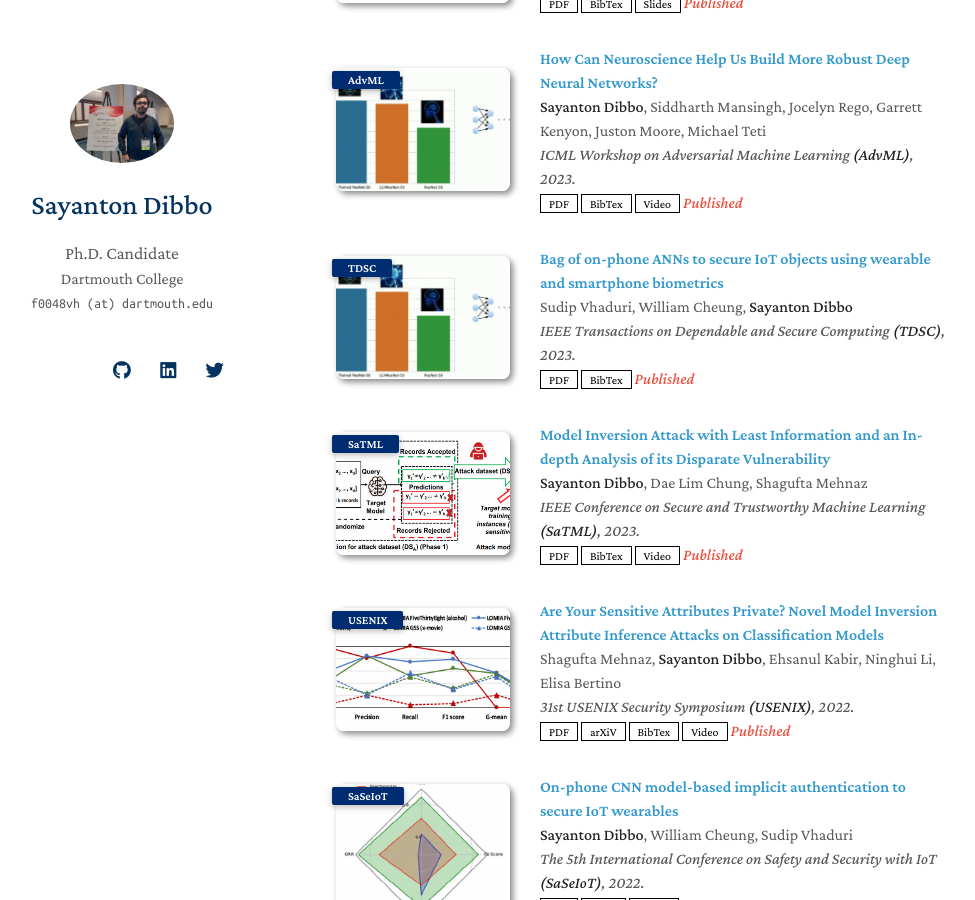
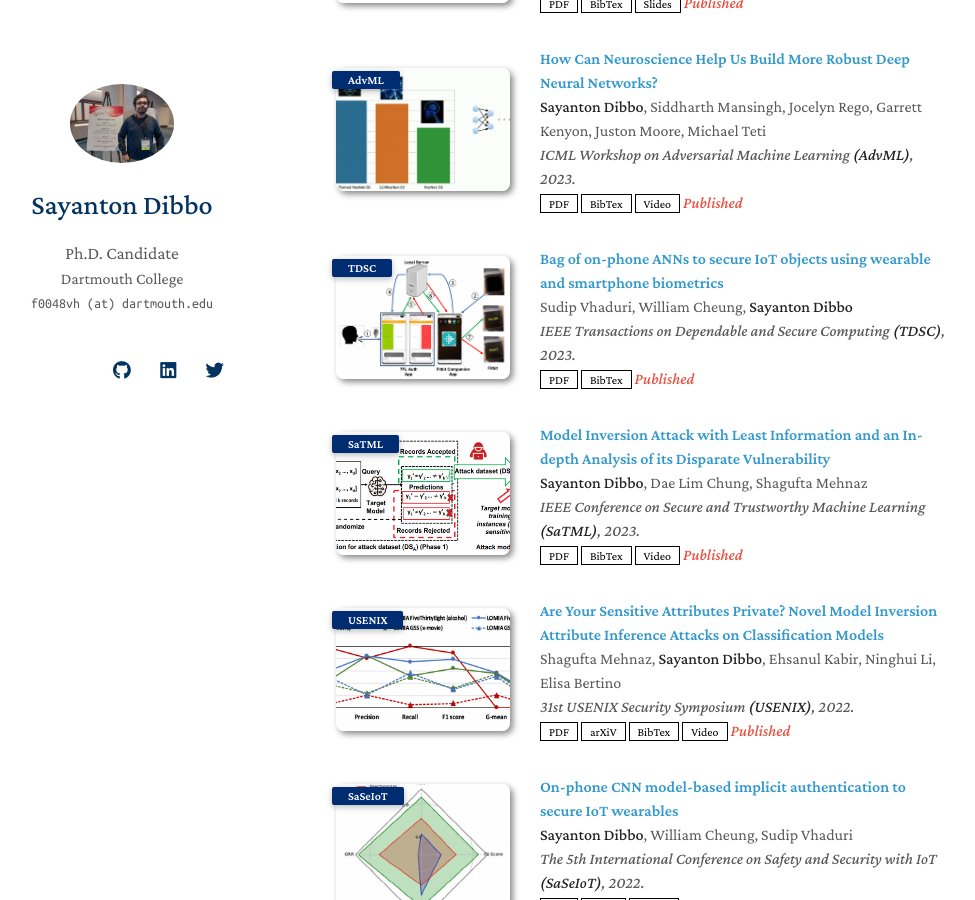
Before and after one commit to SayantonDibbo/SayantonDibbo.github.io, a Jekyll site: the page built from index.md, in a window 1280 px wide and 900 px high, scrolled down 1468 px. Shown: the whole window, without its empty margins (154-1129 px from the left). Built offline with Jekyll 4.4.1, drawn with Linux system fonts in a browser that asks for light colours; nearby versions of some CDN libraries; a style sheet for code colours, icons or effects is not loaded; our own code applies the rules of GitHub Pages for plain Markdown files.

Commit message:
Update publications.yml

```diff
--- a/_data/publications.yml
+++ b/_data/publications.yml
@@ -48,7 +48,7 @@ main:
     conference: IEEE Transactions on Dependable and Secure Computing  <strong>(TDSC)</strong>, 2023.
     pdf: https://ieeexplore.ieee.org/abstract/document/10106441
     bibtex: ./assets/files/tdsc_bibtex.txt
-    image: ./assets/img/teaser_example_9.png
+    image: ./assets/img/teaser_example_8.png
     notes: Published
 
   - title: "Model Inversion Attack with Least Information and an In-depth Analysis of its Disparate Vulnerability"
```
